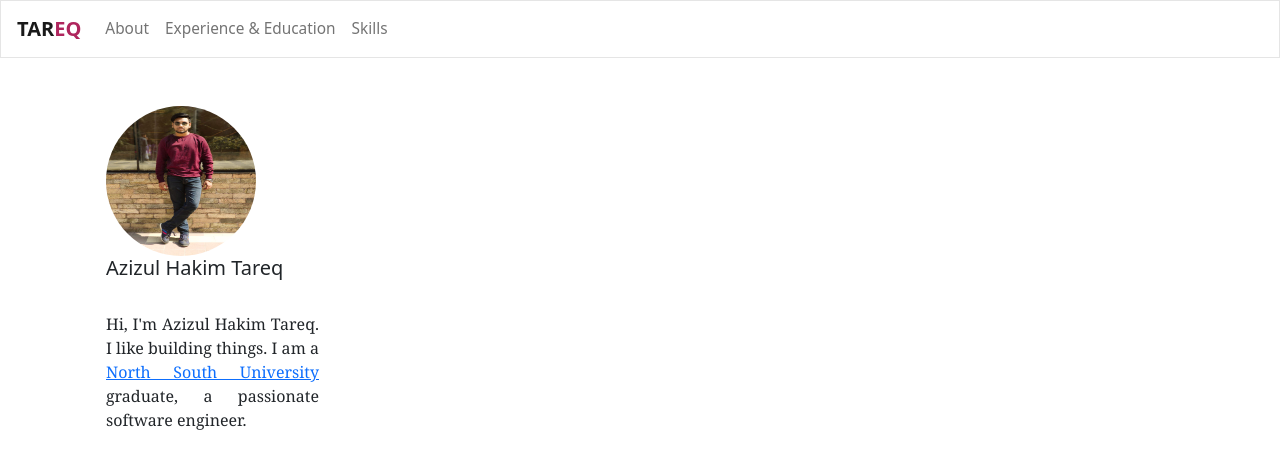
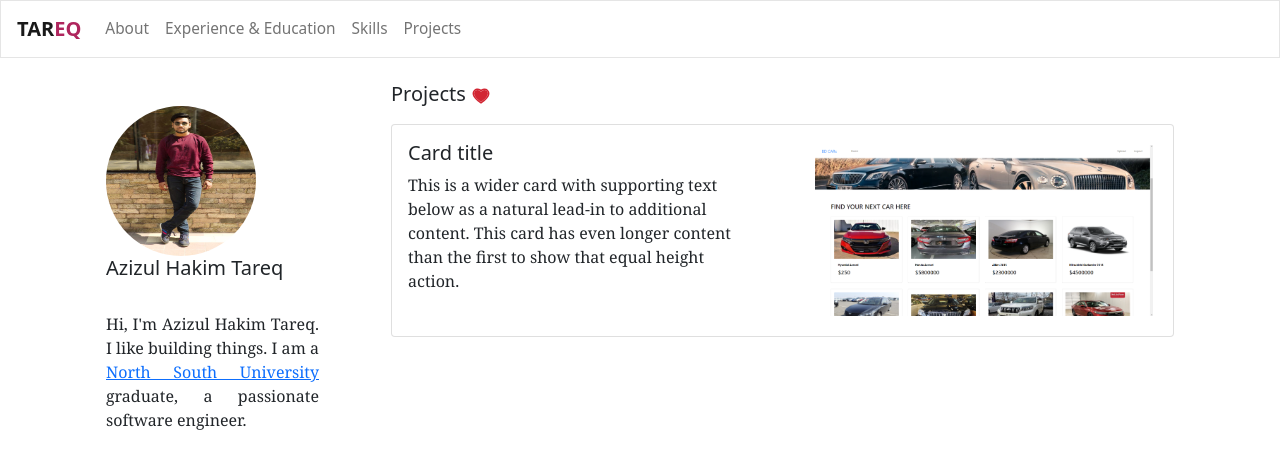
Before and after one commit to AzizulTareq/My-react-portfolio, a React (Create React App) app: page /projects in a window 1280 px wide. Shown: the top 468 px of the page. Built offline with nearby package versions, Linux system fonts and the light colour scheme.

Commit message:
project component created

```diff
--- a/src/Pages/Home.js
+++ b/src/Pages/Home.js
@@ -5,6 +5,7 @@ import SideBar from '../components/SideBar/SideBar'
 import About from '../components/About/About'
 import Education from '../components/Education/Education'
 import Skills from '../components/Skills/Skills'
+import Projects from '../components/Projects/Projects'
 
 const Home = () => {
     return (
@@ -19,6 +20,7 @@ const Home = () => {
                             <Route path="/" exact component={About} />
                             <Route path="/education" exact component={Education} />
                             <Route path="/skills" exact component={Skills} />
+                            <Route path="/projects" exact component={Projects} />
                         </Switch>
                     </Router>
                 </Col>
--- a/src/components/About/About.js
+++ b/src/components/About/About.js
@@ -10,14 +10,14 @@ const About = () => {
      <br />
 
      <Row>
-       <Col md={4}>
+       <Col md={6}>
        <h2>About Me</h2>
-       I'm Tareq, a software engineer.
+       A passionate, forward thinking and solution oriented full-stack software Engineer who is looking forward to grow career by experiencing industry challenges.
         <div>
         <Button variant="outline-info">Download Resume</Button>{' '}
         </div>
        </Col>
-       <Col md={4}>
+       <Col md={6}>
        <Image src={myphoto} alt={myphoto} fluid />
        </Col>
      </Row>
--- a/src/components/Navbar/Navbar.js
+++ b/src/components/Navbar/Navbar.js
@@ -12,6 +12,7 @@ const NavBar = () => {
           <Nav.Link href="/">About</Nav.Link>
           <Nav.Link href="/education">Experience & Education</Nav.Link>
           <Nav.Link href="/skills">Skills</Nav.Link>
+          <Nav.Link href="/projects">Projects</Nav.Link>
         </Nav>
       </Navbar.Collapse>
     </Navbar>
--- /dev/null
+++ b/src/components/Projects/Projects.js
@@ -0,0 +1,35 @@
+import React from 'react'
+import { Card, CardGroup, Container, Row, Col } from 'react-bootstrap'
+import project1 from './project1.PNG'
+import { AiTwotoneHeart } from 'react-icons/ai'
+
+const Projects = () => {
+    return (
+      <Container>
+        <br />
+        <h5 style={{paddingBottom: '10px'}}>Projects <AiTwotoneHeart style={{color: '#D22633'}} /></h5>
+      <CardGroup>
+      <Card>
+        <Row>
+          <Col md={6}>
+        <Card.Body>
+          <Card.Title>Card title</Card.Title>
+          <Card.Text>
+            This is a wider card with supporting text below as a natural lead-in to
+            additional content. This card has even longer content than the first to
+            show that equal height action.
+          </Card.Text>
+        </Card.Body>
+        </Col>
+
+        <Col md={6}>
+        <Card.Img style={{padding: '20px'}} variant="top" src={project1} />
+        </Col>
+        </Row>
+      </Card>
+    </CardGroup>
+    </Container>
+    )
+}
+
+export default Projects
```
Also changed, not shown: src/components/Projects/project1.PNG (added).
